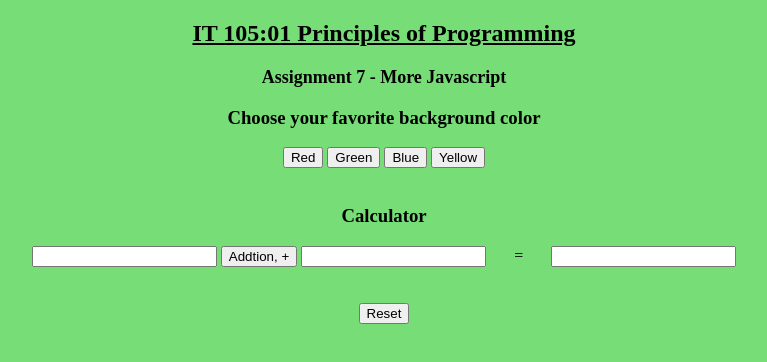
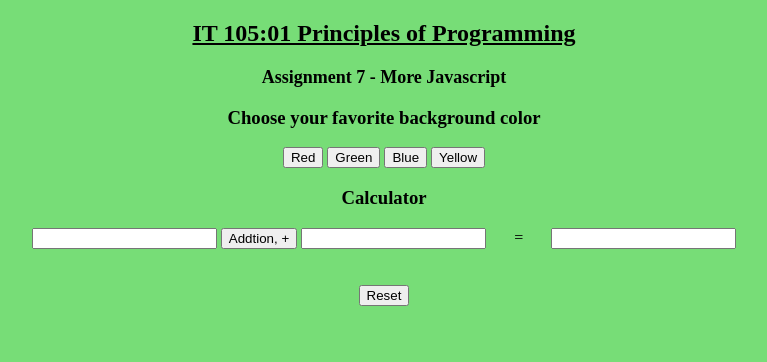
Before and after one commit to gingre/gingre.github.io, a plain HTML site: page a07.html in a window 1280 px wide. Shown: the whole page, without its empty margins (256-1023 px from the left). Drawn offline with Linux system fonts and the light colour scheme.

Commit message:
Update a07.html

```diff
--- a/a07.html
+++ b/a07.html
@@ -84,13 +84,13 @@ var bgToggle=true;
 <input type=button value="Red" onclick="makeRed();">
 <input type=button value="Green" onclick="makeGreen();">
 <input type=button value="Blue" onclick="makeBlue();">
-<input type=button value="Yellow" onclick="makeYellow();"><br><br>
+<input type=button value="Yellow" onclick="makeYellow();">
 
 <center><H3>Calculator</H3>
 <input type=text id="first">
-        <input type=button value="Addtion, +" onclick="add();">
-        <input type=text id="second"> &nbsp; &nbsp; &nbsp; = &nbsp; &nbsp; &nbsp;
-        <input type=text id="full"><br>
+<input type=button value="Addtion, +" onclick="add();">
+<input type=text id="second"> &nbsp; &nbsp; &nbsp; = &nbsp; &nbsp; &nbsp;
+<input type=text id="full"><br>
 
 
 
```
